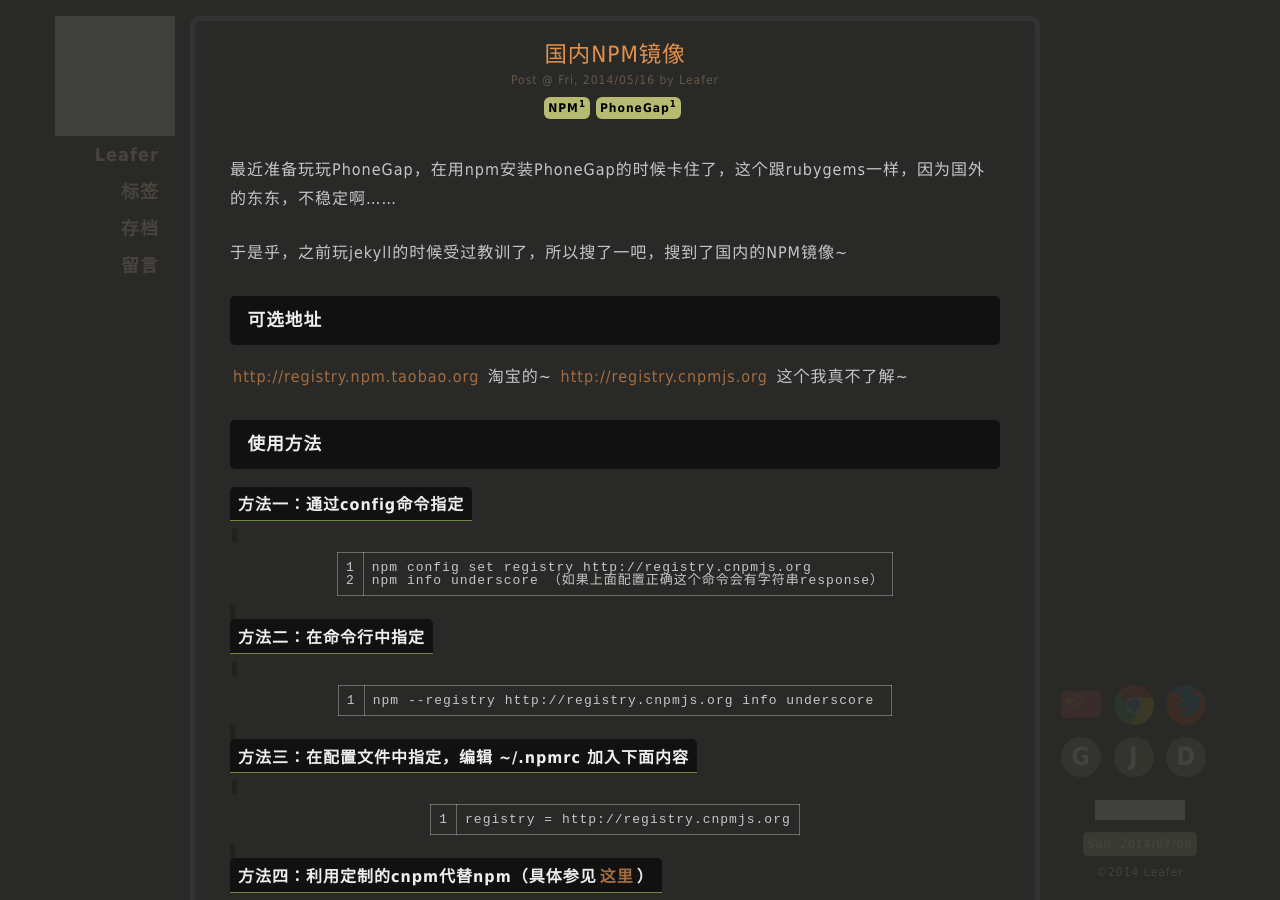
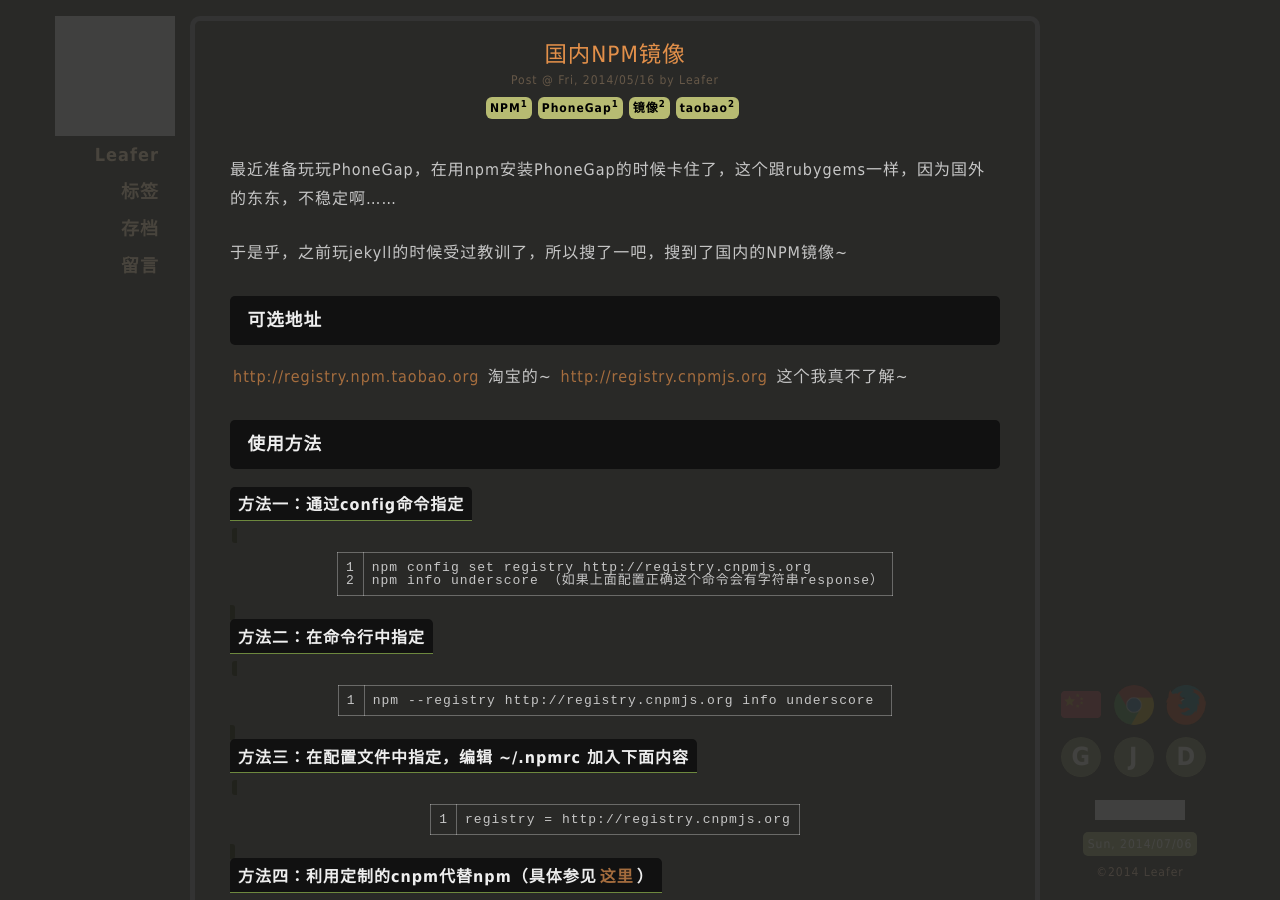
Before and after one commit to yevon-cn/yevon-cn.github.io, a Jekyll site: the page built from _posts/2014-05-16-inland_npm_iso.md, in a window 1280 px wide and 900 px high. Built offline with Jekyll 4.4.1, drawn with Linux system fonts in a browser that asks for light colours; Markdown is read by kramdown in place of the engine named in the settings; comment, search, counter and statistics services are not loaded; grey boxes are pictures that could not be loaded.

Commit message:
some update

```diff
--- a/_posts/2014-05-16-inland_npm_iso.md
+++ b/_posts/2014-05-16-inland_npm_iso.md
@@ -5,6 +5,8 @@
 tags:
 - NPM
 - PhoneGap
+- 镜像
+- taobao
 ---
 
 最近准备玩玩PhoneGap，在用npm安装PhoneGap的时候卡住了，这个跟rubygems一样，因为国外的东东，不稳定啊……
```
Also changed, not shown: _posts/2014-06-24-returnvalue_of_chrome.md (+2 -1 lines).
